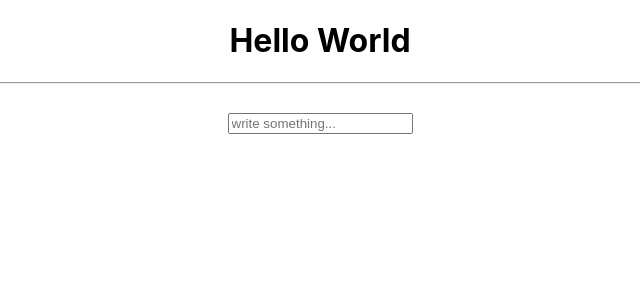
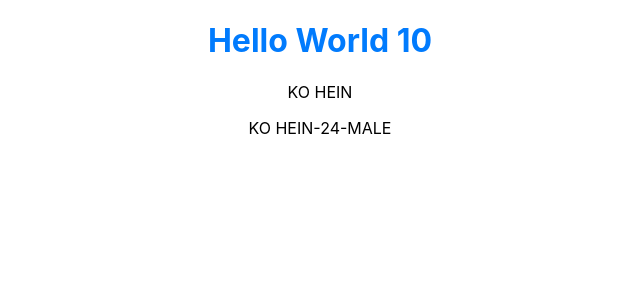
Before and after one commit to koheinthurako/React20-9-2023, a React (Create React App) app in the folder react-jsx/: page / in a window 1280 px wide. Shown: the top 300 px of the page, without its empty margins (320-960 px from the left). Built offline with nearby package versions, Linux system fonts and the light colour scheme.

Commit message:
add notes

```diff
--- a/react-jsx/public/index.html
+++ b/react-jsx/public/index.html
@@ -31,6 +31,10 @@
       return ပြန်တဲ့အခါ element တစ်ခုပဲပါရမယ်
       element တွေ ၁ ခုထပ်ပိုပြီး return ပြန်ပေးချင်တဲ့အခါ return ပြန်ပေးချင်တဲ့အရာတစ်ခုလုံးကို react fragment အုပ်ပေးရမယ်
       Fragment shorten => <></>
+      Javascript Expression တွေကို "{}" အထဲမှာရေးတယ်
+      expression တွေသီးသန့်သာရေးလို့ရပြီး statement နဲ့ တခြားဟာတွေရေးလို့မရပါ
+      statement ရေးချင်ရင် Top level(return မတိုင်ခင်) မှာတော့ ရေးလို့ရပါတယ်
+      className တို့လို အရာတွေကို props လို့ခေါ်တယ်
     -->
 
   </head>
--- a/react-jsx/src/App.css
+++ b/react-jsx/src/App.css
@@ -1,5 +1,13 @@
 .App {
   text-align: center;
+}
+
+.App .text-red {
+  color: rgb(221, 0, 0);
+}
+
+.App .text-blue {
+  color: rgb(1, 123, 253);
 }
 
 .App-logo {
--- a/react-jsx/src/App.js
+++ b/react-jsx/src/App.js
@@ -2,17 +2,34 @@ import './App.css';
 import {Fragment} from "react";
 
 function App() {
+  const name = "Ko Hein";
+  const arr = ["Ko Hein", 24, "Male"];
+  const boolean = false;
+  const textRed = "text-red";
+  const textBlue = "text-blue";
+
   return (
     // element ၁ခုထပ်ပိုပြီး return ပြန်ချင်တဲ့အခါ React ကို import လုပ်ပြီး React.Fragment ကိုသုံး
-    <>
+    // <>
+    // <div className="App">
+    //   <h1>Hello World</h1>
+    //   <hr/>
+    //   <br/>
+    //   <input type='text' placeholder='write something...'/>
+    // </div>
+    // <div></div>
+    // </>
+
+    // JSX ထဲမှာ javascript expression များညှပ်ရေးမယ်ဆို "{}" ထဲမှာရေးရတယ်
     <div className="App">
-      <h1>Hello World</h1>
-      <hr/>
-      <br/>
-      <input type='text' placeholder='write something...'/>
+      <h1 className={boolean ? textRed : textBlue}>Hello World {5+5}</h1>
+      <p>{name.toUpperCase()}</p>
+      <p>{arr.join("-").toUpperCase()}</p>
+      {/* conditional rendering */}
+      {
+        boolean && <p>I am true</p>
+      }
     </div>
-    <div></div>
-    </>
   );
 }
 
```
